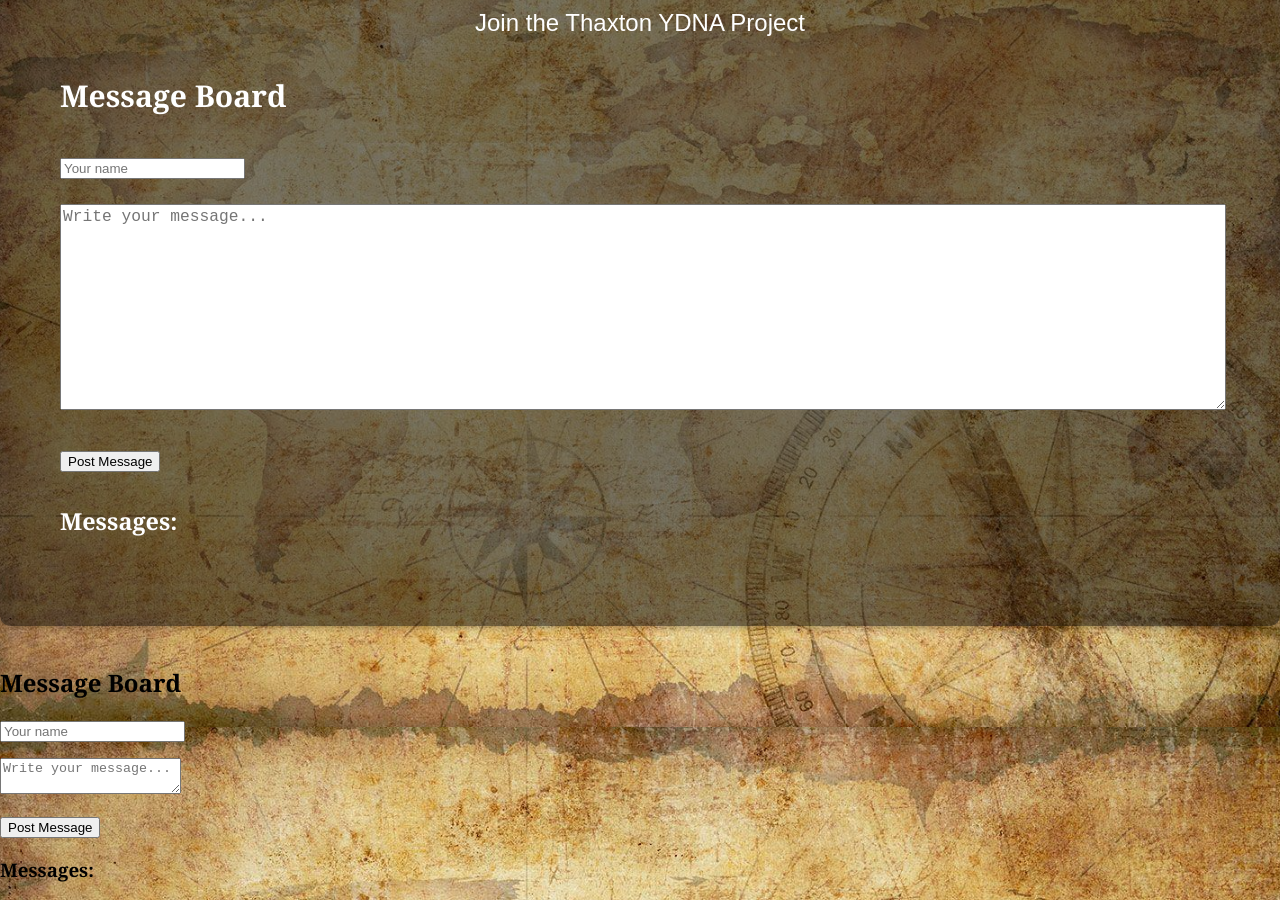
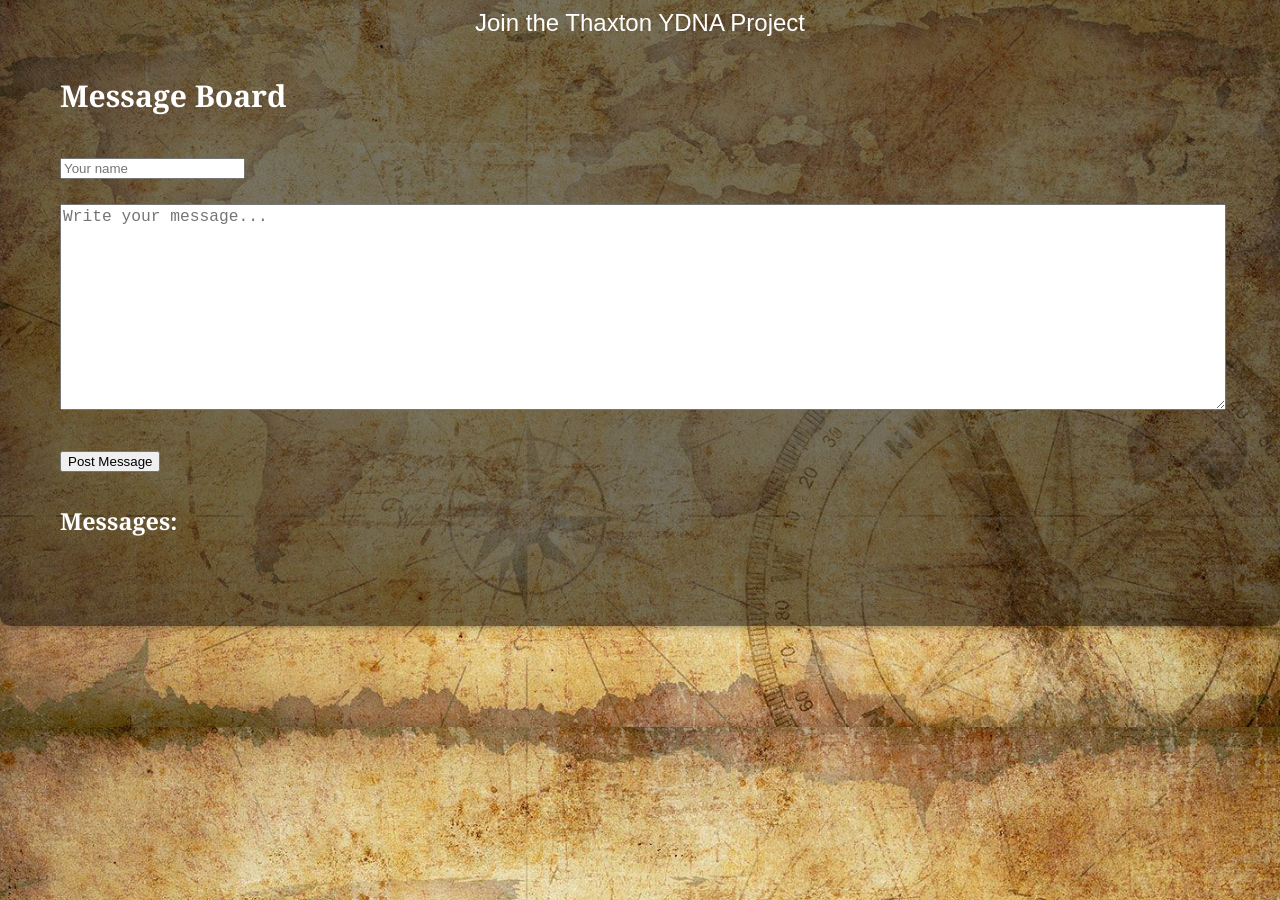
Before and after one commit to ggbradford22/Thaxton-YDNA-Project, a Jekyll site: the page built from index.html, in a window 1280 px wide and 900 px high, scrolled down 1073 px. Built offline with Jekyll 4.4.1, drawn with Linux system fonts in a browser that asks for light colours.

Commit message:
Update index.html

```diff
--- a/index.html
+++ b/index.html
@@ -42,18 +42,3 @@ title: Thaxton YDNA Project
     {% endfor %}
   </ul>
 </div>
-
-    <h2>Message Board</h2>
-    <form method="POST" action="https://staticman3.herokuapp.com/v3/entry/github/ggbradford22/Thaxton-YDNA-Project/main">
-      <p><input type="text" name="name" placeholder="Your name" required></p>
-      <p><textarea name="message" placeholder="Write your message..." required></textarea></p>
-      <button type="submit" style="color: black;">Post Message</button>
-    </form>
-    <h3>Messages:</h3>
-    <ul>
-      {% for comment in site.data.comments %}
-        <li><strong>{{ comment[1].name }}</strong>: {{ comment[1].message }}</li>
-      {% endfor %}
-    </ul>
-  </div>
-</div>
```
